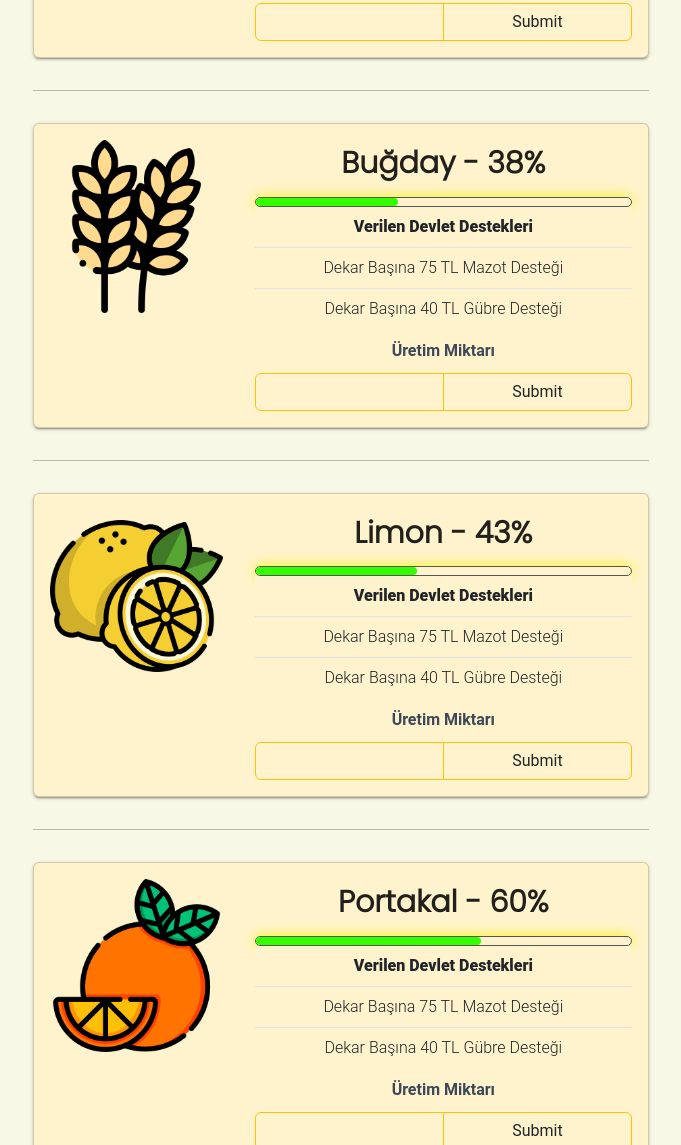
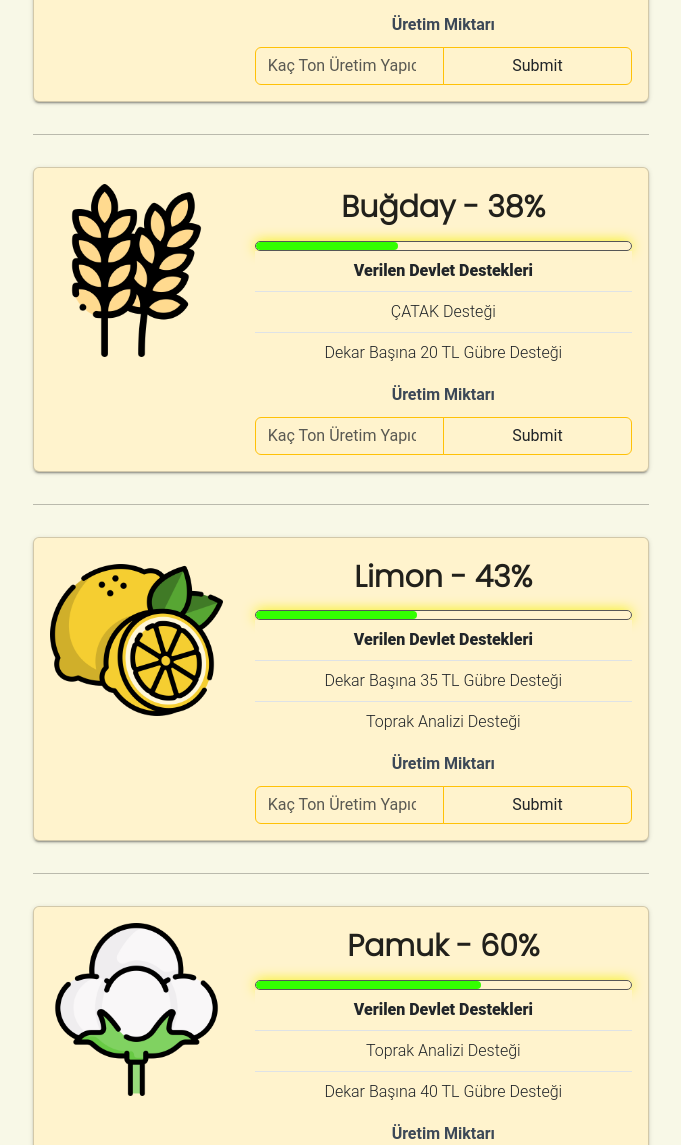
Before and after one commit to arslan468/The-Web-Weavers-Proje, a plain HTML site: page project/Antalya.html in a window 1280 px wide. Shown: the part 3370-4515 px from the top of the page, without its empty margins (299-980 px from the left). Drawn offline with nearby package versions, Linux system fonts and the light colour scheme.

Commit message:
son düzlük v3

```diff
--- a/project/Antalya.html
+++ b/project/Antalya.html
@@ -229,13 +229,13 @@ Antalya bölgesinin verimli topraklarında çeşitli tarım ürünleri yetişmek
                 <img src="images/corn.png" alt="Marka 3">
             </li>
             <li class="brand-item">
-                <a href="#portakal-yon"><img src="images/orange.png"alt="Marka 3"></a>
+                <a href="#portakal-yon"><img src="images/cotton.png"alt="Marka 3"></a>
             </li>
             <li class="brand-item">
                 <img src="images/grapefruit.png" alt="Marka 3">
             </li>
             <li class="brand-item">
-                <img src="images/cotton.png"
+                <img src="images/orange.png"
                     alt="Marka 3">
             </li>
             <li class="brand-item">
@@ -275,6 +275,7 @@ Antalya bölgesinin verimli topraklarında çeşitli tarım ürünleri yetişmek
                         <h1 id="syfyonlendirme" style="font-style: initial; font-family: Poppins;">
                             Ürünlerin Üretim Miktarı
                         </h1>
+                        <p class="text-secondary">Tüm ürünlerin yıllık ihtiyacı 100 ton olarak belirlenmiştir.</p>
                     </div>
                     <!--
 
@@ -306,7 +307,7 @@ Antalya bölgesinin verimli topraklarında çeşitli tarım ürünleri yetişmek
                                 <p class="fw-bold text-center">Üretim Miktarı</p>
 
                                 <div class="input-group bg-warning-subtle">
-                                    <input type="number" id="txtmuz" required="required" name = "muz-text"class="form-control bg-warning-subtle border border-warning">
+                                    <input type="number" id="txtmuz" required="required" placeholder="Kaç Ton Üretim Yapıcaksınız?" name = "muz-text"class="form-control bg-warning-subtle border border-warning">
                                     <input type="submit" id="muz-btn"  name="muz" class="form-control bg-warning-subtle  btn-outline-warning border border-warning muz">
                                 </div>
                             </div>
@@ -333,13 +334,13 @@ Antalya bölgesinin verimli topraklarında çeşitli tarım ürünleri yetişmek
                                 </div>
                                 <ul class="list-group list-group-flush" >
                                     <li class="bg-warning-subtle list-group-item text-center fw-bold"><b> Verilen Devlet Destekleri</b></li>
-                                    <li class="bg-warning-subtle list-group-item text-center">Dekar Başına 75 TL Mazot Desteği</li>
-                                    <li class="bg-warning-subtle list-group-item text-center">Dekar Başına 40 TL Gübre Desteği</li>
+                                    <li class="bg-warning-subtle list-group-item text-center">ÇATAK Desteği</li>
+                                    <li class="bg-warning-subtle list-group-item text-center">Dekar Başına 20 TL Gübre Desteği</li>
                                 </ul>
                                 <p class="fw-bold text-center">Üretim Miktarı</p>
 
                                 <div class="input-group bg-warning-subtle">
-                                    <input type="number" aria-label="First name" class="form-control bg-warning-subtle border border-warning">
+                                    <input type="number" aria-label="First name" placeholder="Kaç Ton Üretim Yapıcaksınız?" class="form-control bg-warning-subtle border border-warning">
                                     <input type="submit" onclick="moboff()" aria-label="Last name" class="form-control bg-warning-subtle  btn-outline-warning border border-warning">
                                 </div>
                             </div>
@@ -366,13 +367,13 @@ Antalya bölgesinin verimli topraklarında çeşitli tarım ürünleri yetişmek
                                 </div>
                                 <ul class="list-group list-group-flush" >
                                     <li class="bg-warning-subtle list-group-item text-center fw-bold"><b> Verilen Devlet Destekleri</b></li>
-                                    <li class="bg-warning-subtle list-group-item text-center">Dekar Başına 75 TL Mazot Desteği</li>
-                                    <li class="bg-warning-subtle list-group-item text-center">Dekar Başına 40 TL Gübre Desteği</li>
+                                    <li class="bg-warning-subtle list-group-item text-center">Dekar Başına 35 TL Gübre Desteği</li>
+                                    <li class="bg-warning-subtle list-group-item text-center">Toprak Analizi Desteği</li>
                                 </ul>
                                 <p class="fw-bold text-center">Üretim Miktarı</p>
 
                                 <div class="input-group bg-warning-subtle">
-                                    <input type="number" name = "muz-text"class="form-control bg-warning-subtle border border-warning">
+                                    <input type="number" name = "muz-text" placeholder="Kaç Ton Üretim Yapıcaksınız?" class="form-control bg-warning-subtle border border-warning">
                                     <input type="submit" onclick="moboff()" name = "muz" class="form-control bg-warning-subtle  btn-outline-warning border border-warning muz">
                                 </div>
                             </div>
@@ -387,11 +388,11 @@ Antalya bölgesinin verimli topraklarında çeşitli tarım ürünleri yetişmek
                     <div class="card mb-3 mt-3 bg-warning-subtle">
                         <div class="row g-0">
                           <div class="col-md-4">
-                            <img src="images/orange.png" class="img-fluid rounded-start p-3" alt="...">
+                            <img src="images/cotton.png" class="img-fluid rounded-start p-3" alt="...">
                           </div>
                           <div class="col-md-8">
                             <div class="card-body">
-                              <h5 class="card-title text-center fw-bold m-0" style="font-style:bold; font-family: Poppins; font-size: 30px;" ><b> Portakal - 60%</b></h5>
+                              <h5 class="card-title text-center fw-bold m-0" style="font-style:bold; font-family: Poppins; font-size: 30px;" ><b> Pamuk - 60%</b></h5>
                                 <div class="progress-bar-container justify-content-center d-flex m-0">
                                     <div class="progress-bar">
                                         <span class="percentage html"></span>
@@ -399,13 +400,13 @@ Antalya bölgesinin verimli topraklarında çeşitli tarım ürünleri yetişmek
                                 </div>
                                 <ul class="list-group list-group-flush" >
                                     <li class="bg-warning-subtle list-group-item text-center fw-bold"><b> Verilen Devlet Destekleri</b></li>
-                                    <li class="bg-warning-subtle list-group-item text-center">Dekar Başına 75 TL Mazot Desteği</li>
+                                    <li class="bg-warning-subtle list-group-item text-center">Toprak Analizi Desteği</li>
                                     <li class="bg-warning-subtle list-group-item text-center">Dekar Başına 40 TL Gübre Desteği</li>
                                 </ul>
                                 <p class="fw-bold text-center">Üretim Miktarı</p>
 
                                 <div class="input-group bg-warning-subtle">
-                                    <input type="number" name = "muz-text"class="form-control bg-warning-subtle border border-warning">
+                                    <input type="number" name = "muz-text" placeholder="Kaç Ton Üretim Yapıcaksınız?" class="form-control bg-warning-subtle border border-warning">
                                     <input type="submit" onclick="moboff()" name = "muz" class="form-control bg-warning-subtle  btn-outline-warning border border-warning muz">
                                 </div>
                             </div>
@@ -432,13 +433,13 @@ Antalya bölgesinin verimli topraklarında çeşitli tarım ürünleri yetişmek
                                 </div>
                                 <ul class="list-group list-group-flush" >
                                     <li class="bg-warning-subtle list-group-item text-center fw-bold"><b> Verilen Devlet Destekleri</b></li>
-                                    <li class="bg-warning-subtle list-group-item text-center">Dekar Başına 75 TL Mazot Desteği</li>
-                                    <li class="bg-warning-subtle list-group-item text-center text-decoration-line-through text-danger">Dekar Başına 40 TL Gübre Desteği</li>
+                                    <li class="bg-warning-subtle list-group-item text-center text-decoration-line-through text-danger">Dekar Başına 25 TL Gübre Desteği</li>
+                                    <li class="bg-warning-subtle list-group-item text-center">Dekar Başına 55 TL Mazot Desteği</li>
                                 </ul>
                                 <p class="fw-bold text-center">Üretim Miktarı</p>
 
                                 <div class="input-group bg-warning-subtle">
-                                    <input type="number" name = "muz-text"class="form-control bg-warning-subtle border border-warning">
+                                    <input type="number" name = "muz-text" placeholder="Kaç Ton Üretim Yapıcaksınız?" class="form-control bg-warning-subtle border border-warning">
                                     <input type="submit" onclick="moboff()"  name = "muz" class="form-control bg-warning-subtle  btn-outline-warning border border-warning muz">
                                 </div>
                             </div>
@@ -471,7 +472,7 @@ Antalya bölgesinin verimli topraklarında çeşitli tarım ürünleri yetişmek
                                 <p class="fw-bold text-center">Üretim Miktarı</p>
 
                                 <div class="input-group bg-warning-subtle">
-                                    <input type="number" name = "muz-text"class="form-control bg-warning-subtle border border-warning">
+                                    <input type="number" name = "muz-text" placeholder="Kaç Ton Üretim Yapıcaksınız?" class="form-control bg-warning-subtle border border-warning">
                                     <input type="submit"  onclick="moboff()" name = "muz" class="form-control bg-warning-subtle   btn-outline-warning border border-warning muz">                                </div>
                             </div>
                           </div>
--- a/project/javascript/sehir.js
+++ b/project/javascript/sehir.js
@@ -9,11 +9,11 @@ document.querySelector("#muz-btn").addEventListener("click", function(){
     let muzdeger = Number.parseInt(document.querySelector("#muz-deger").innerHTML);
     let kdeger = Number.parseInt(document.querySelector("#txtmuz").value);
     let muzbar = document.querySelector("#muzbar");
-
-
+    if (document.querySelector("#muz-deger").innerHTML != " ")
+    {
         let sonuc = (muzdeger+kdeger);
         // text-decoration: line-through;
-    if (sonuc > 95) {
+        if (sonuc > 95 ) {
             document.querySelector("#muz-destek").style.color = "red";
             document.querySelector("#muz-destek-d").style.color = "red";
 
@@ -30,5 +30,14 @@ document.querySelector("#muz-btn").addEventListener("click", function(){
         {
             let isExecuted = confirm("İhtiyaç olan miktardan fazla ürün üretiyorsunuz!!! Zarar edebilirsiniz!!!");
         }
+    }
+
+    else
+    {
+        alert("Lütfen kaç ton ürün üreteceğinizi giriniz.");
+    }
+
+
+
 });
 });
```
Lines whose indentation alone changed are shown as unchanged.
